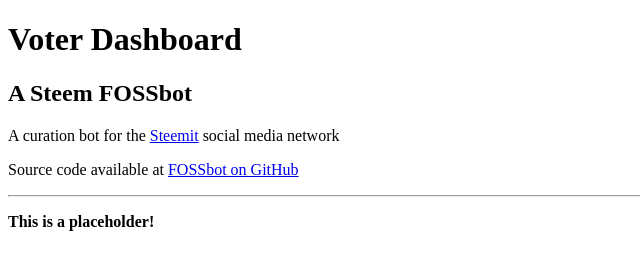
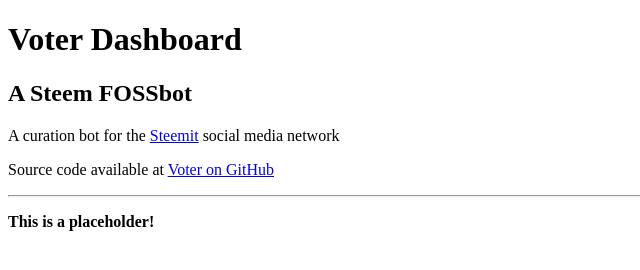
Before and after one commit to Steem-FOSSbot/steem-fossbot-voter, a website: page public/index.html in a window 1280 px wide. Shown: the full height of the page, 0-640 px from the left. Drawn offline with Linux system fonts and the light colour scheme.

Commit message:
Fix broken link in static HTML dashboard webpage

```diff
--- a/public/index.html
+++ b/public/index.html
@@ -13,7 +13,7 @@
     </div>
     <div class="container">
       <p>A curation bot for the <a href="http://steemit.com">Steemit</a> social media network</p>
-      <p>Source code available at <a href="https://github.com/evm2p/fossbot">FOSSbot on GitHub</a></p>
+      <p>Source code available at <a href="https://github.com/evm2p/steem-fossbot-voter">Voter on GitHub</a></p>
     </div>
     <div class="container">
       <hr/>
```
